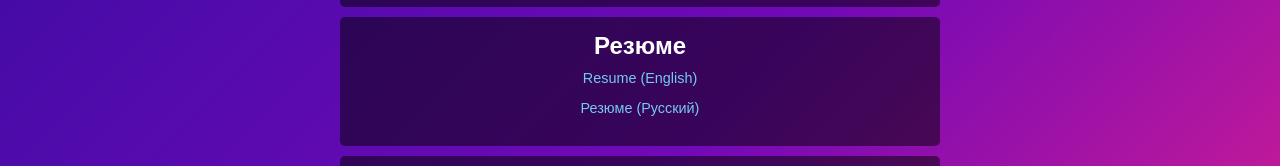
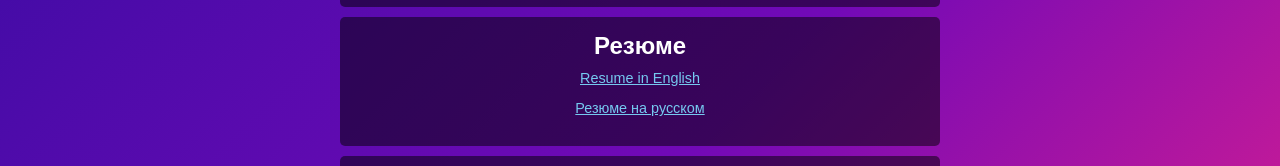
Before and after one commit to AlexDyakonov/ad-landing, a React (Create React App) app: page / in a window 1280 px wide. Both pictures are taken after a click on the element "Резюме". Shown: the part 219-385 px from the top of the page. Built offline with nearby package versions, Linux system fonts and the light colour scheme.

Commit message:
Added cv pdfs to code

```diff
--- a/src/App.css
+++ b/src/App.css
@@ -64,3 +64,22 @@
 .App-item a:hover {
   text-decoration: underline;
 }
+
+.styled-button {
+  background: none;
+  border: none;
+  color: #76c9f0;
+  text-decoration: underline;
+  cursor: pointer;
+  padding: 0;
+  font-size: 0.9rem;
+}
+
+.styled-button:hover {
+  color: white;
+  transform: scale(1.05);
+}
+
+.styled-button:focus {
+  outline: none;
+}
--- a/src/App.js
+++ b/src/App.js
@@ -6,6 +6,10 @@ function App() {
 
   const toggleSection = (section) => {
     setActiveSection(activeSection === section ? null : section);
+  };
+
+  const openPdf = (url) => {
+    window.open(url, '_blank');
   };
 
   return (
@@ -30,10 +34,10 @@ function App() {
           {activeSection === 'resume' && (
             <div>
               <p>
-                <a href="https://drive.google.com/file/d/1SHac1zo_jvKjTywFLPhYOMnH0R0ipJlw/view?usp=sharing" target="_blank" rel="noopener noreferrer">Resume (English)</a>
+                <button className="styled-button" onClick={() => openPdf('/pdf/CV_EN.pdf')}>Resume in English</button>
               </p>
               <p>
-                <a href="https://drive.google.com/file/d/1_WEcM5749pkUEXfP84J5osd-DNO8D0es/view?usp=sharing" target="_blank" rel="noopener noreferrer">Резюме (Русский)</a>
+                <button className="styled-button" onClick={() => openPdf('/pdf/CV_RU.pdf')}>Резюме на русском</button>
               </p>
             </div>
           )}
```
Also changed, not shown: 2 other files (tests, documents, lock files or other folders).
